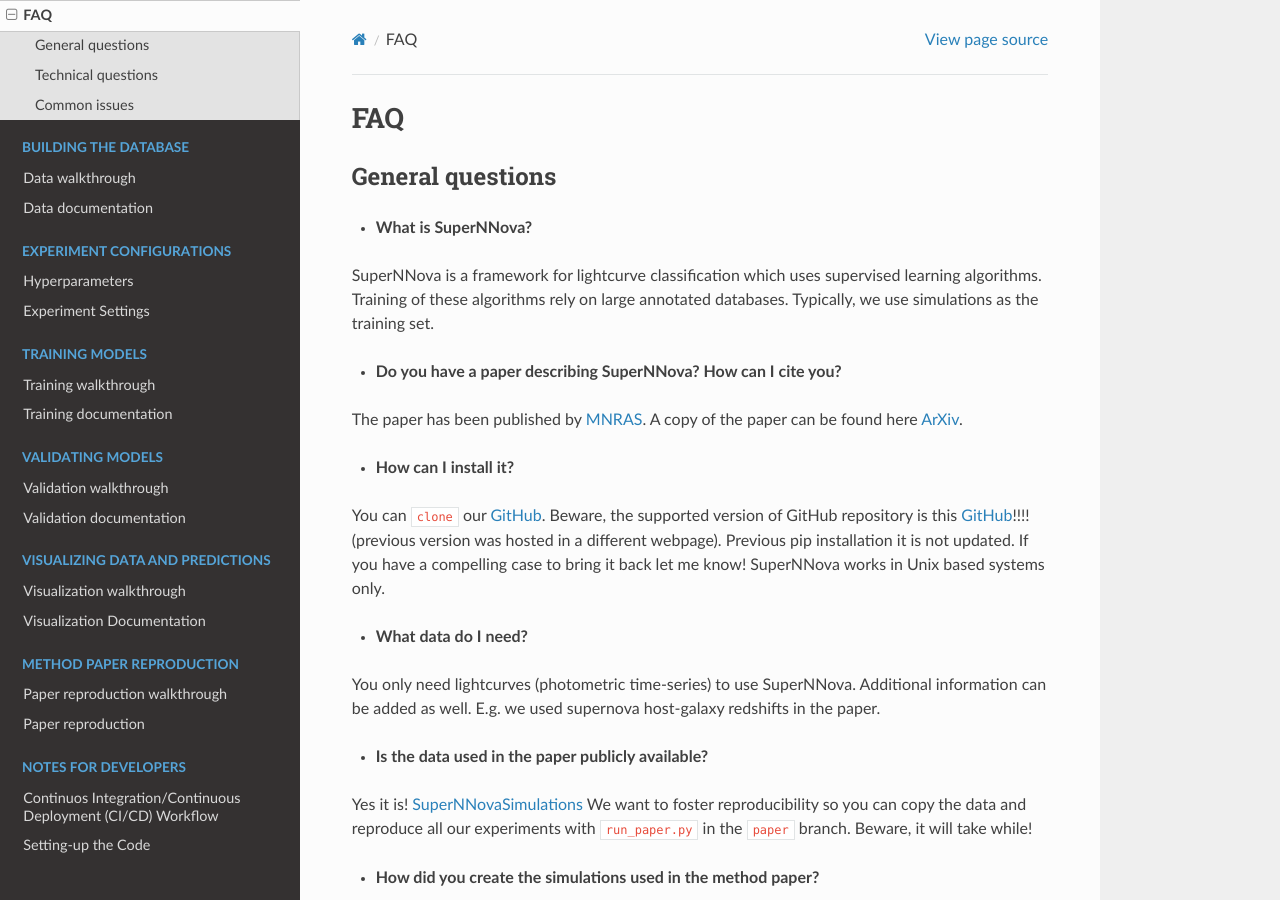
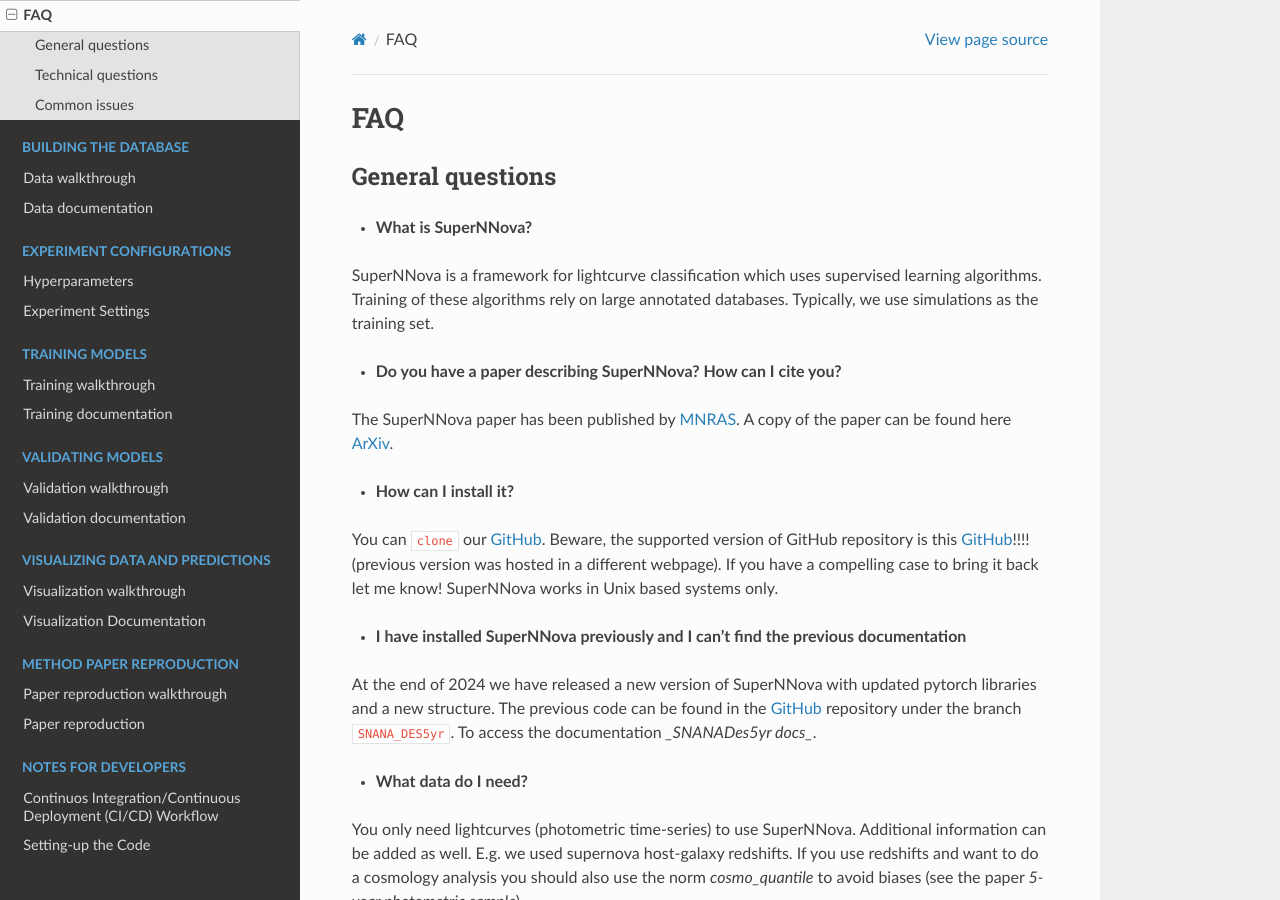
Before and after one commit to supernnova/SuperNNova, a Sphinx documentation site: the page built from docs/installation/FAQ.rst, in a window 1280 px wide and 900 px high. Built offline with Sphinx 7.4.7 and the Read the Docs theme 3.1.0, drawn with Linux system fonts in a browser that asks for light colours; some of the changed text lies outside the part shown.

Commit message:
updated docs

```diff
--- a/docs/conf.py
+++ b/docs/conf.py
@@ -17,14 +17,14 @@
 # -- Project information -----------------------------------------------------
 
 project = "supernnova"
-copyright = "2023, Anais Moller and Thibault de Boissiere"
+copyright = "2025, Anais Moller and Thibault de Boissiere"
 author = "Anais Moller and Thibault de Boissiere"
 
 # The short X.Y version
-version = "0.0.0-dev"
+version = "v3.0.19"
 
 # The full version, including alpha/beta/rc tags
-release = "0.0.0-dev"
+release = "v3.0.19"
 
 
 # -- General configuration ---------------------------------------------------
--- a/docs/installation/FAQ.rst
+++ b/docs/installation/FAQ.rst
@@ -11,17 +11,21 @@
 
 - **Do you have a paper describing SuperNNova? How can I cite you?**
 
-The paper has been published by `MNRAS`_. A copy of the paper can be found here `ArXiv`_.
+The SuperNNova paper has been published by `MNRAS`_. A copy of the paper can be found here `ArXiv`_.
 
 - **How can I install it?**
 
-You can ``clone`` our `GitHub`_. Beware, the supported version of GitHub repository is this `GitHub`_!!!! (previous version was hosted in a different webpage). Previous pip installation it is not updated. If you have a compelling case to bring it back let me know! SuperNNova works in Unix based systems only.
+You can ``clone`` our `GitHub`_. Beware, the supported version of GitHub repository is this `GitHub`_!!!! (previous version was hosted in a different webpage). If you have a compelling case to bring it back let me know! SuperNNova works in Unix based systems only.
+
+- **I have installed SuperNNova previously and I can't find the previous documentation**
+
+At the end of 2024 we have released a new version of SuperNNova with updated pytorch libraries and a new structure. The previous code can be found in the `GitHub`_ repository under the branch ``SNANA_DES5yr``. To access the documentation `_SNANADes5yr docs_`.
 
 - **What data do I need?**
 
-You only need lightcurves (photometric time-series) to use SuperNNova. Additional information can be added as well. E.g. we used supernova host-galaxy redshifts in the paper.
+You only need lightcurves (photometric time-series) to use SuperNNova. Additional information can be added as well. E.g. we used supernova host-galaxy redshifts. If you use redshifts and want to do a cosmology analysis you should also use the norm `cosmo_quantile` to avoid biases (see the paper `5-year photometric sample`)
 
-- **Is the data used in the paper publicly available?**
+- **Is the data used in the 2020 paper publicly available?**
 
 Yes it is! `SuperNNovaSimulations`_
 We want to foster reproducibility so you can copy the data and reproduce all our experiments with ``run_paper.py`` in the ``paper`` branch. Beware, it will take while!
@@ -85,6 +89,7 @@
 
 .. _ArXiv: https://arxiv.org/abs/1901.06384
 .. _MNRAS: https://academic.oup.com/mnras/advance-article-abstract/doi/10.1093/mnras/stz3312/5651173
+.. _SNANADes5yr docs: https://supernnova.readthedocs.io/snana_des5yr/index.html
 .. _SuperNNovaSimulations: https://zenodo.org/record/3265189#.XRo2mS2B1TY
 .. _Fortunato et al 2017: https://arxiv.org/abs/1704.02798
 .. _Gal et Ghahramani 2015: https://arxiv.org/abs/1506.02142
```
Also changed, not shown: README.md (+4 -2 lines).
